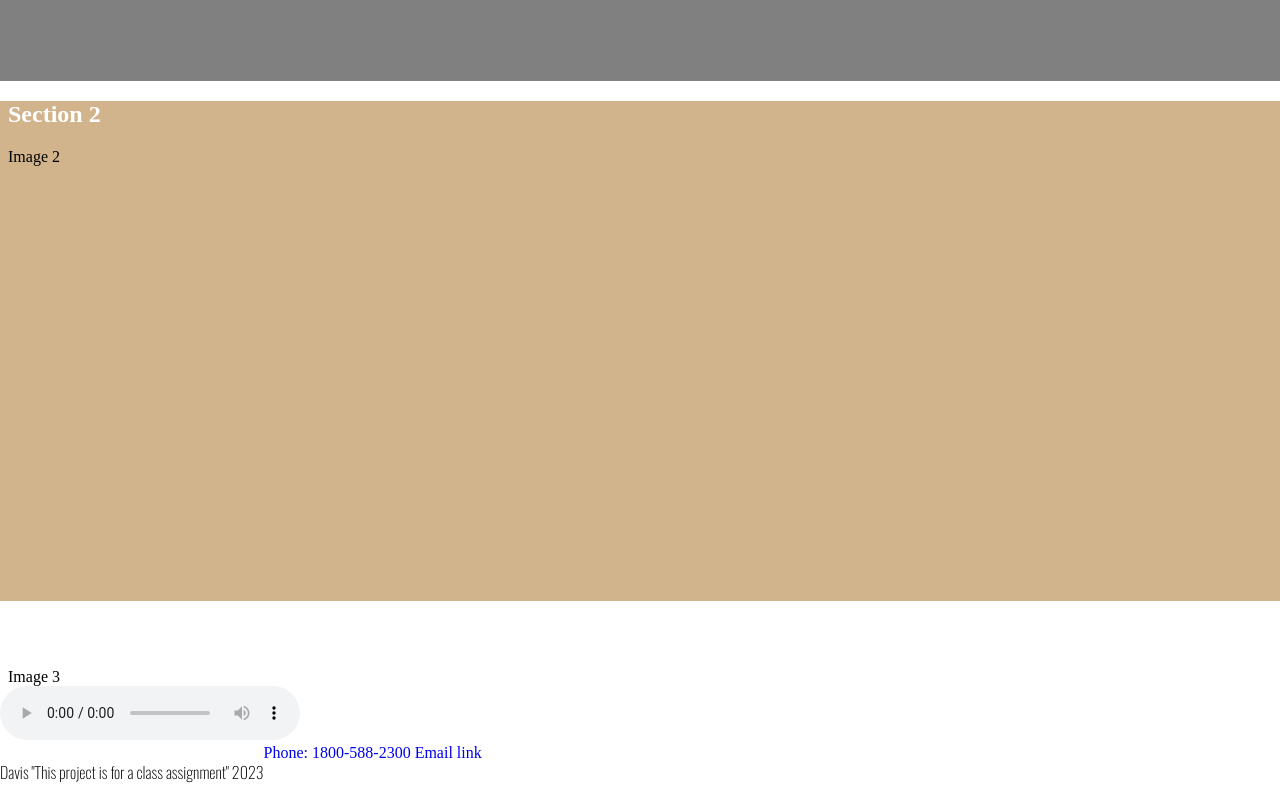
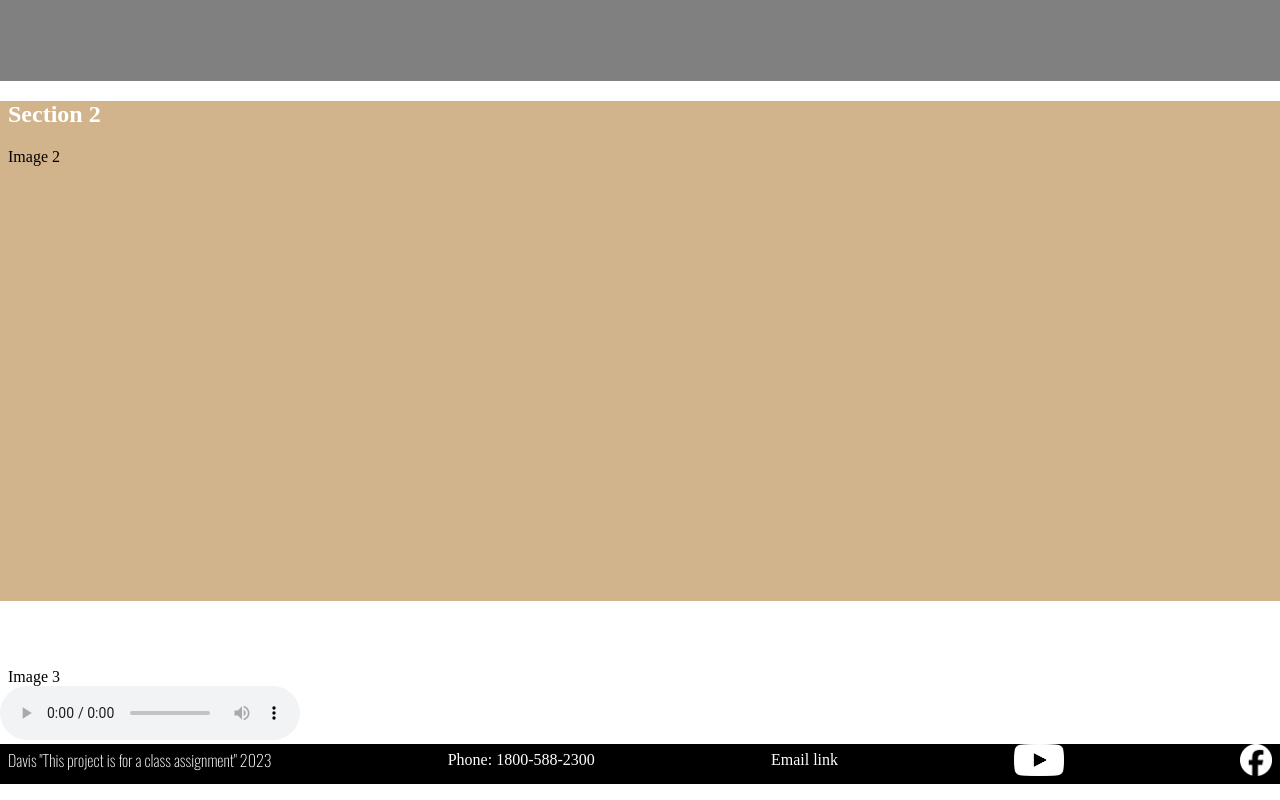
Before and after one commit to Maybegin10/Maybegin10.github.io, a plain HTML site: page index.html in a window 1280 px wide. Shown: the part 1239-2039 px from the top of the page. Drawn offline with nearby package versions, Linux system fonts and the light colour scheme.

Commit message:
added socials/ edited footer/ min

```diff
--- a/css/styles.css
+++ b/css/styles.css
@@ -38,8 +38,9 @@ h1, h2, h3, h4, h5, h6 {
 
 .boxes {
 	display: flex;
-    max-width: 1366px;
-	margin: auto;
+    /* max-width: 1366px;
+	margin: auto; */
+	justify-content: center;
 }
 
 .box {
@@ -76,6 +77,10 @@ h1, h2, h3, h4, h5, h6 {
 
 	.navbar .links {
 		display: flex !important;
+	}
+
+	.footer-items {
+		flex-direction: row !important;
 	}
 }
 
@@ -319,10 +324,30 @@ th, td {
 
 
 /* Footer Styles */
-footer p {
-	float: left;
+footer {
+	min-height: 2.5rem;
+	background-color: #000;
 }
 
-footer a {
-	clear: left;
+.footer-items {
+	display: flex;
+	justify-content: space-between;
+	align-items: center;
+	height: 100%;
+	flex-direction: column;
 }
+
+footer p, footer a {
+	color: white;
+	margin: 0;
+}
+
+.yt-logo {
+	height: 2rem;
+	width: 3.1rem;
+}
+
+.fb-logo {
+	height: 2rem;
+	width: 2rem;
+}
--- a/index.html
+++ b/index.html
@@ -7,10 +7,11 @@
 	<title>Davis & Field Comedy</title>
 	<meta charset="utf-8">
 	<meta name="viewport" content="width=device-width, initial-scale=1.0">
-	<link rel="stylesheet" href="css/styles.css">
+	<link rel="stylesheet" href="css/styles.min.css">
 	<script src="js/vendors/jquery-3.7.1.min.js"></script>
 	<script src="js/main.js"></script>
 	<link rel="icon" type="image/x-icon" href="images/d&fcc-logo.png">
+	<meta name="description" content="Davis and Field Comedy Club hosts local and popular talent, with different shows every day.">
 </head>
 <body>
 	<!-- Mobile Nav -->
@@ -99,9 +100,13 @@
 	</main>
 
 	<footer>
-		<p>Davis "This project is for a class assignment" 2023</p>
-		<a href="1800-588-2300">Phone: 1800-588-2300</a>
-		<a href="mailto:edavis.9408@wcstudents.wc.edu">Email link</a>
+		<div class="footer-items container">
+			<p>Davis "This project is for a class assignment" 2023</p>
+			<a href="1800-588-2300">Phone: 1800-588-2300</a>
+			<a href="mailto:edavis.9408@wcstudents.wc.edu">Email link</a>
+			<a href="https://www.youtube.com/" target="_blank"><img class="yt-logo" src="images/assets/yt_icon_mono_dark.png"></a>
+			<a href="https://www.facebook.com/" target="_blank"><img class="fb-logo" src="images/assets/Facebook_Logo_Secondary.png"></a>
+		</div>
 	</footer>
 </body>
 </html>
```
Also changed, not shown: about.html (+9 -4 lines), comedians.html (+9 -4 lines), join.html (+9 -4 lines), shows-podcasts.html (+9 -4 lines), css/styles.min.css (added), images/assets/Facebook_Logo_Secondary.png (added), images/assets/yt_icon_mono_dark.png (added).
